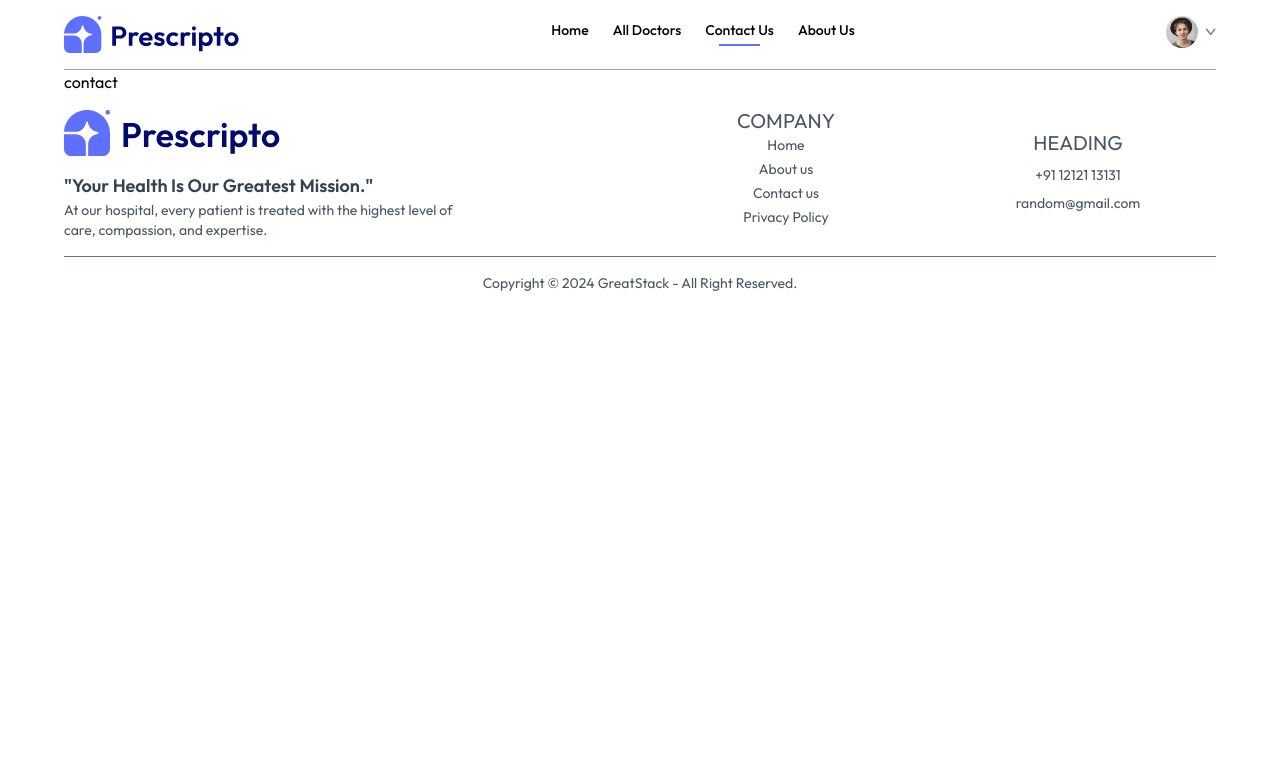
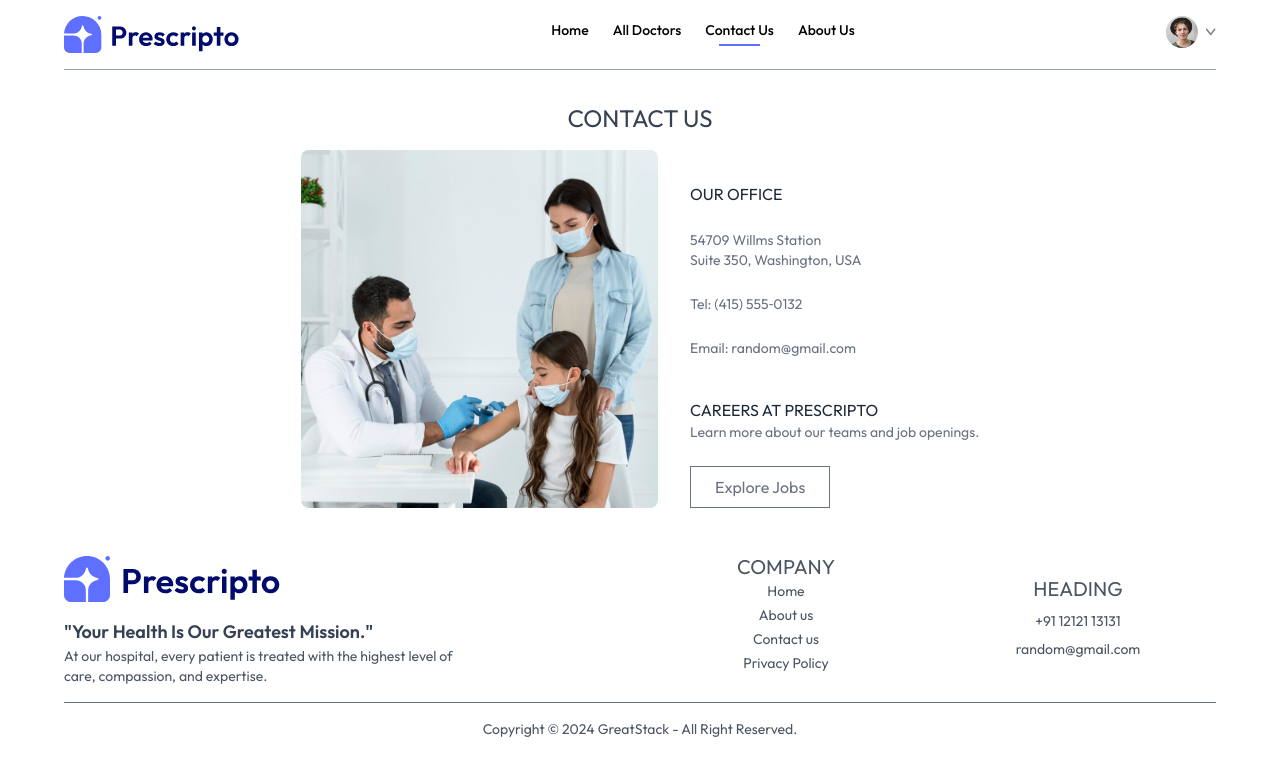
Before and after one commit to keyurpathar/GREEN_LIFE_FRONT_END, a React (Vite) app: page /contact in a window 1280 px wide. Shown: the top 776 px of the page. Built offline with nearby package versions, Linux system fonts and the light colour scheme.

Commit message:
conatact page added

```diff
--- a/src/pages/Contact.jsx
+++ b/src/pages/Contact.jsx
@@ -1,9 +1,76 @@
 import React from 'react'
+import img from '../assets/images/assets_frontend/contact_image.png'
 
 const Contact = () => {
   return (
-    <div>
-      contact
+    <div className='my-8 px-2 lg:px-10'>
+
+      <div>
+        <p className='text-center uppercase my-4 text-gray-700 text-2xl'>contact us</p>
+
+        <div className='flex flex-col justify-center my-4 gap-4 md:flex-row md:gap-8'>
+
+          <img
+            src={img}
+            alt="An about image"
+            className='rounded-lg w-full md:w-1/2 lg:w-1/3'
+          />
+
+          <div className='flex flex-col gap-3 lg:gap-8 xl:gap-10 xl:mt-8 text-gray-500 text-base'>
+
+            <div className='flex flex-col gap-4 text-center md:text-left md:gap-6'>
+
+              <h4 className='uppercase text-gray-800'>our office</h4>
+
+              <p className='text-sm'>54709 Willms Station <br />
+                Suite 350, Washington, USA</p>
+
+              <p className='text-sm'>Tel: (415) 555‑0132</p>
+              <p className='text-sm'>Email: random@gmail.com</p>
+
+            </div>
+
+            <div className='text-center md:text-left'>
+              <h4 className='uppercase text-gray-800'>Careers at PRESCRIPTO</h4>
+
+              <p className='text-sm'>Learn more about our teams and job openings.</p>
+
+              <button className='px-6 py-2 border mt-6 capitalize hover:bg-[#5f6fff] hover:text-white transition-all duration-200'>explore jobs</button>
+            </div>
+
+
+
+          </div>
+
+        </div>
+
+        {/* <div className='my-8 flex flex-col gap-6'>
+
+              <p className='uppercase text-gray-700 font-semibold'>why choose us</p>
+
+              <div className='flex flex-col md:flex-row'>
+
+                <div className='border border-gray-400 px-4 py-12' >
+                  <p className='my-2 uppercase text-gray-700'>Efficiency:</p>
+                  <p className='text-gray-500'>Streamlined appointment scheduling that fits into your busy lifestyle.</p>
+                </div>
+
+                <div className='border border-gray-400 px-4 py-12'>
+                  <p className='my-2 uppercase text-gray-700'>Convenience:</p>
+                  <p className='text-gray-500'>Access to a network of trusted healthcare professionals in your area.</p>
+                </div>
+
+                <div className='border border-gray-400 px-4 py-12'>
+                  <p className='my-2 uppercase text-gray-700'>Personalization:</p>
+                  <p className='text-gray-500'>Tailored recommendations and reminders to help you stay on top of your health.</p>
+                </div>
+
+              </div>
+
+            </div> */}
+
+      </div>
+
     </div>
   )
 }
```
